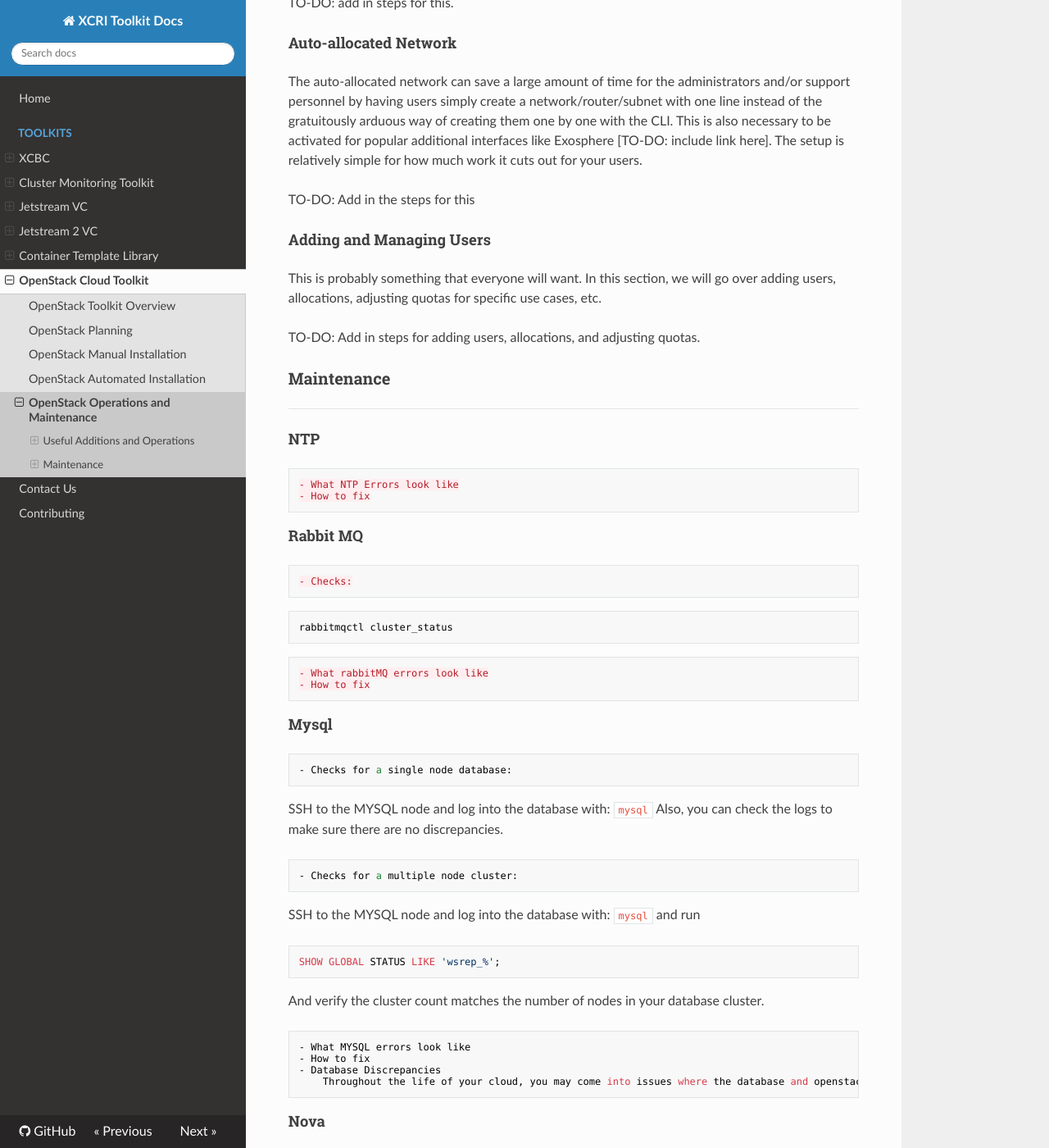
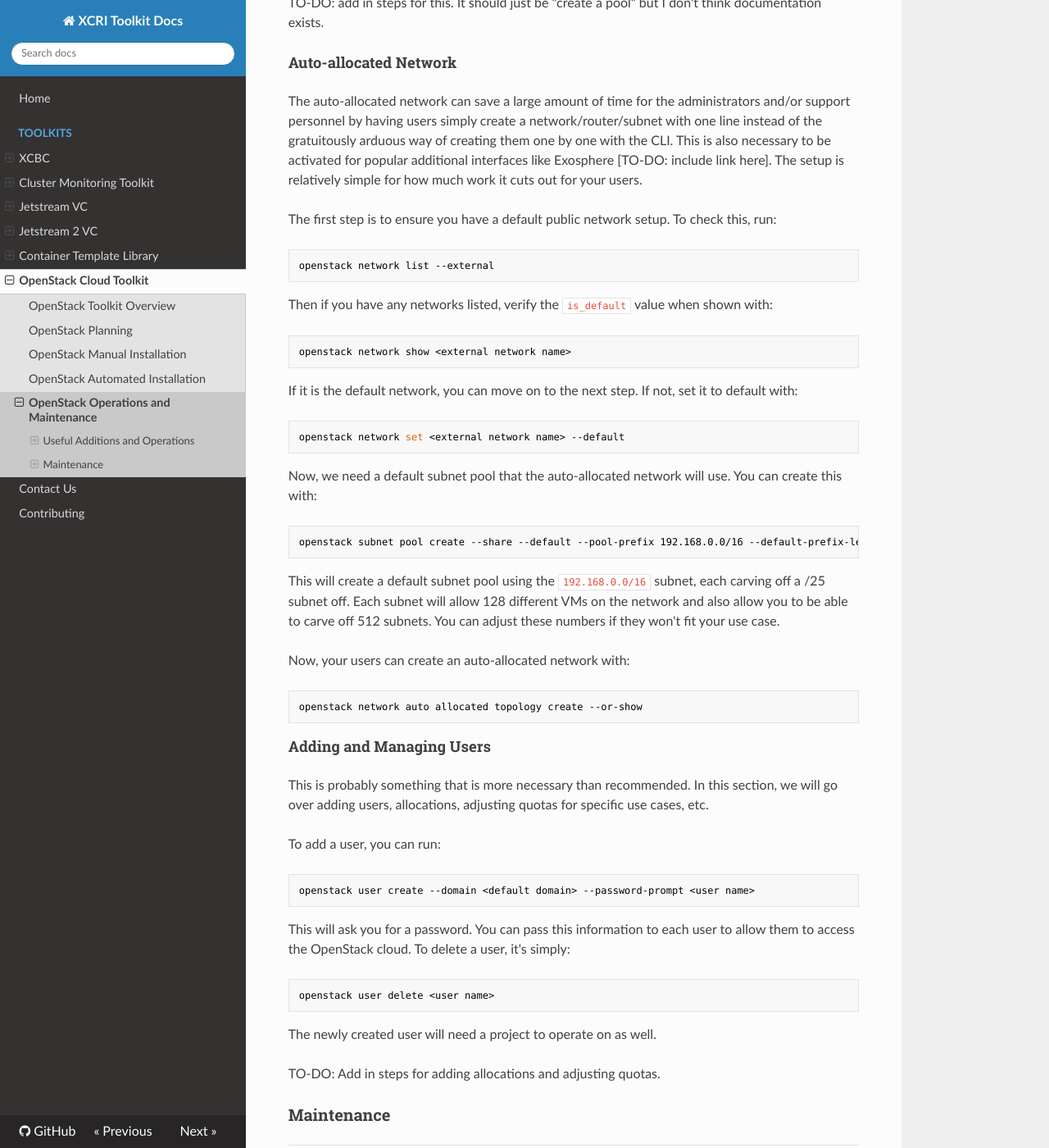
Before and after one commit to access-ci-org/Toolkit-Docs, an MkDocs documentation site: the page built from docs/toolkits/openstack-operations-maintenance.md, in a window 1280 px wide and 1400 px high, scrolled down 459 px. Shown: the whole window at 82% size. Built offline with MkDocs 1.6.1, drawn with Linux system fonts in a browser that asks for light colours; nearby versions of some CDN libraries; old or Windows-style settings are respelled for this version of MkDocs.

Commit message:
Added Operations how-tos

````diff
--- a/docs/toolkits/openstack-operations-maintenance.md
+++ b/docs/toolkits/openstack-operations-maintenance.md
@@ -8,19 +8,52 @@
 
 Adding in and configuring a subnet of floating IPs can be extremely useful for your users if they would like to have a persistent IP address.  It's also good for administrators as this allows VMs that need to be accessible but not necessarily publicly routable to not use an IP address, which are becoming increasingly scarce, and simply have them on an internal network.  To set this up, we do the following:
 
-TO-DO: add in steps for this.
+TO-DO: add in steps for this. It should just be "create a pool" but I don't think documentation exists.
 
 #### Auto-allocated Network
 
 The auto-allocated network can save a large amount of time for the administrators and/or support personnel by having users simply create a network/router/subnet with one line instead of the gratuitously arduous way of creating them one by one with the CLI.  This is also necessary to be activated for popular additional interfaces like Exosphere [TO-DO: include link here].  The setup is relatively simple for how much work it cuts out for your users.
 
-TO-DO: Add in the steps for this
+The first step is to ensure you have a default public network setup.  To check this, run:
+``` bash
+openstack network list --external
+```
+Then if you have any networks listed, verify the `is_default` value when shown with:
+``` bash
+openstack network show <external network name>
+```
+If it is the default network, you can move on to the next step.  If not, set it to default with:
+``` bash
+openstack network set <external network name> --default
+```
+
+Now, we need a default subnet pool that the auto-allocated network will use. You can create this with:
+``` bash
+openstack subnet pool create --share --default --pool-prefix 192.168.0.0/16 --default-prefix-length 25 shared-default
+```
+This will create a default subnet pool using the `192.168.0.0/16` subnet, each carving off a /25 subnet off.  Each subnet will allow 128 different VMs on the network and also allow you to be able to carve off 512 subnets.  You can adjust these numbers if they won't fit your use case.
+
+Now, your users can create an auto-allocated network with:
+``` bash
+openstack network auto allocated topology create --or-show
+```
 
 #### Adding and Managing Users
 
-This is probably something that everyone will want.  In this section, we will go over adding users, allocations, adjusting quotas for specific use cases, etc.
+This is probably something that is more necessary than recommended.  In this section, we will go over adding users, allocations, adjusting quotas for specific use cases, etc.
 
-TO-DO: Add in steps for adding users, allocations, and adjusting quotas.
+To add a user, you can run:
+``` bash
+openstack user create --domain <default domain> --password-prompt <user name>
+```
+This will ask you for a password.  You can pass this information to each user to allow them to access the OpenStack cloud.  To delete a user, it's simply:
+``` bash
+openstack user delete <user name>
+```
+
+The newly created user will need a project to operate on as well.
+
+TO-DO: Add in steps for adding allocations and adjusting quotas.
 
 
 ### Maintenance
````
